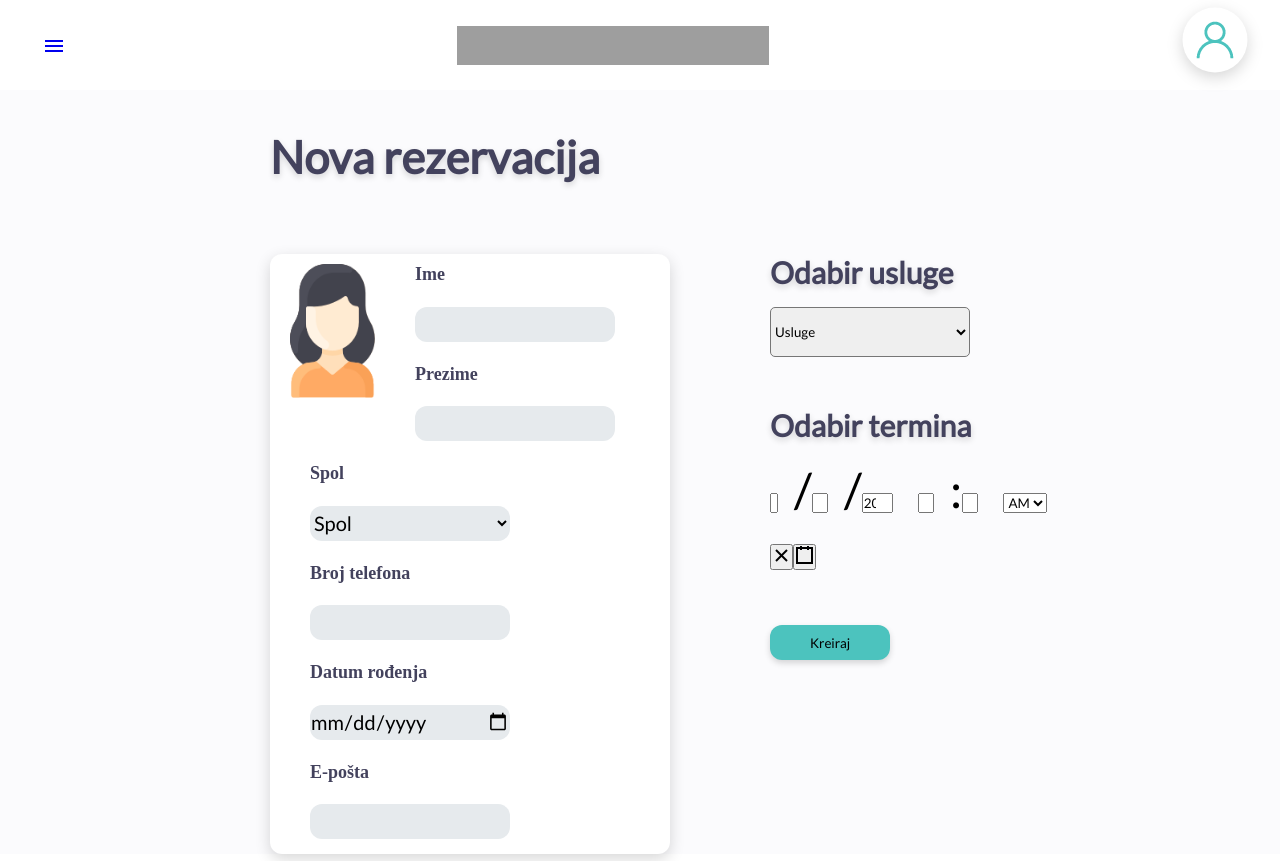
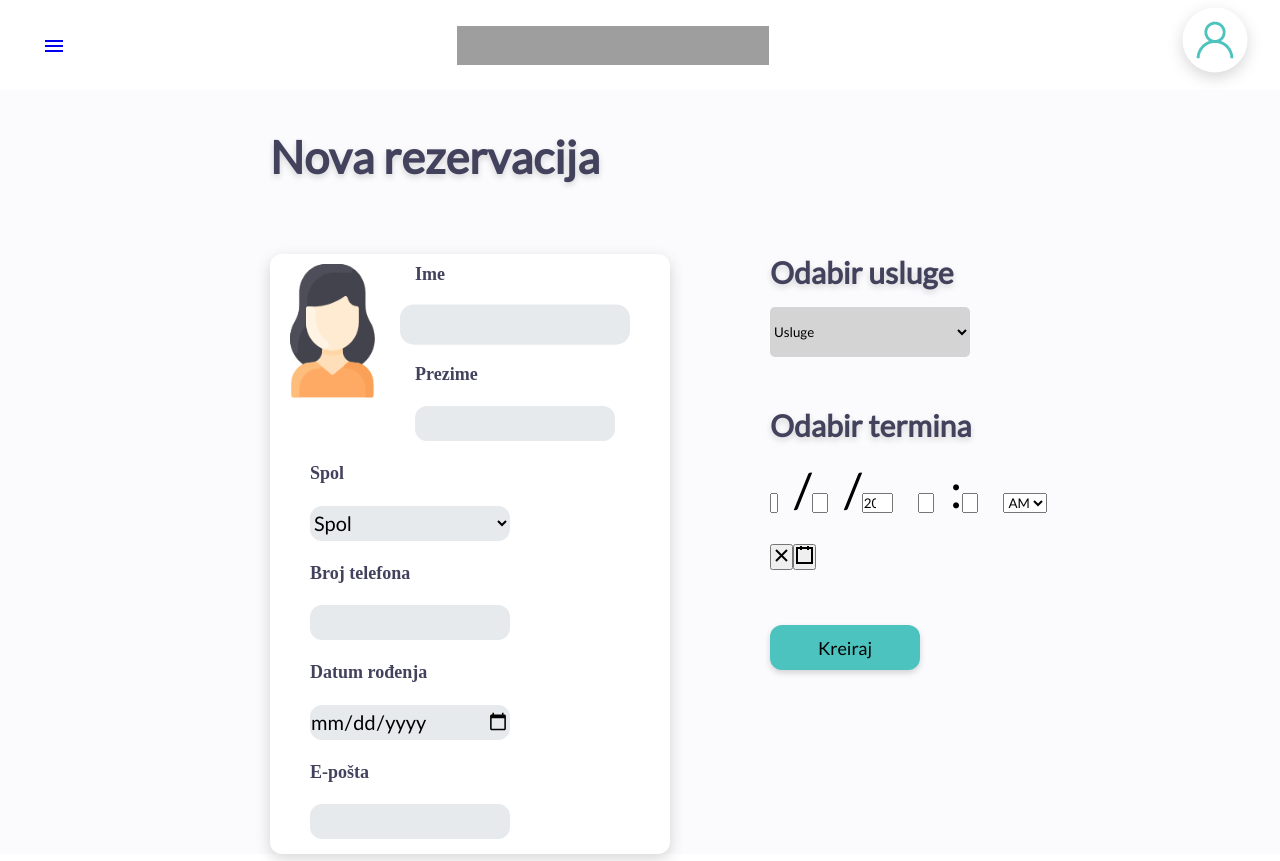
Before and after one commit to kuveeee/zavrsni-rad-kinetic-frontend, a React (Create React App) app: page /nova-rezervacija in a window 1280 px wide. In both pictures the pointer is over the input 515 px from the left and 324 px from the top of the page. Built offline with nearby package versions, Linux system fonts and the light colour scheme; grey boxes are pictures that could not be loaded; the HTML template or start-up script is replaced by a standard one.

Commit message:
Hover transitions on NovaRezervacija

```diff
--- a/src/assets/styles/NovaRezervacija.css
+++ b/src/assets/styles/NovaRezervacija.css
@@ -94,8 +94,18 @@ h2 {
     padding-left: 40px;
 }
 
+.input1 input:hover {
+    transition: transform 0.3s;
+    transform: scale(1.15);
+}
+
 .input2 {
     padding-left: 20px;
+}
+
+.input2 input:hover {
+    transition: transform 0.3s;
+    transform: scale(1.15);
 }
 
 .usluga_box {
@@ -116,9 +126,19 @@ h2 {
 }
 
 .odabir_usluga select {
+    background-color: #d4d4d4;
     width: 200px;
     height: 50px;
     border-radius: 5px;
+    border: none;
+}
+
+.odabir_usluga select:hover {
+    background-color: #4CC3BE;
+    transition: transform 0.3s;
+    transform: scale(1.05);
+    border: none;
+    color: white;
 }
 
 .odabir_termina {
@@ -146,11 +166,20 @@ h2 {
 }
 
 .kreiraj button {
-    width: 120px;
-    height: 35px;
+    width: 150px;
+    height: 45px;
     background: #4CC3BE 0% 0% no-repeat padding-box;
     box-shadow: 0px 3px 6px #00000029;
     border-radius: 12px;
     margin-top: 50px;
     border: none;
+    font-size: large;
 }
+
+.kreiraj button:hover {
+    background-color: #4CC3BE;
+    transition: transform 0.3s;
+    transform: scale(1.15);
+    border: none;
+    color: white;
+}
```
